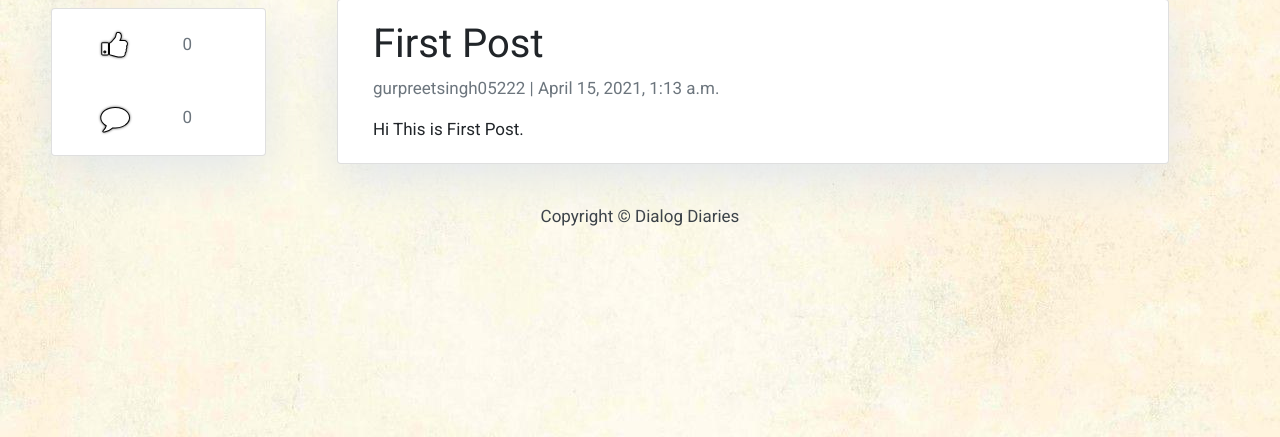
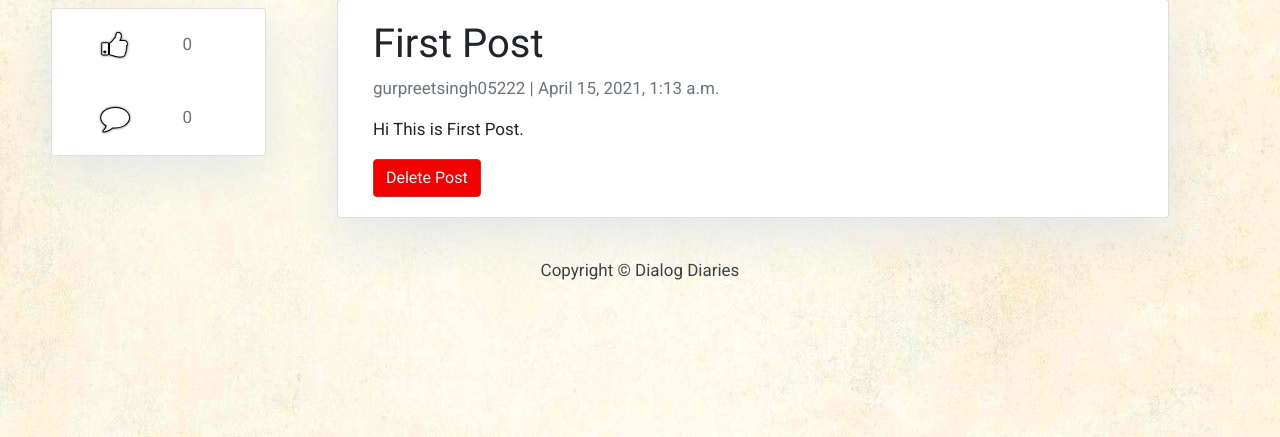
Before and after one commit to Gurpreetsingh05222/EmergingTech_Project, a Django app: a page that uses DialogDiaries/templates/post_detail.html in a window 1280 px wide. Shown: the part 203-640 px from the top of the page. Run offline with Django 3.2, Linux system fonts and the light colour scheme; data comes from the database, SQL or seed files in the repository; both versions use the stored data as it was after the commit; data that the repository does not hold is empty; some libraries are stand-ins or nearby versions.

Commit message:
added delete post functionality

```diff
--- a/DialogDiaries/blog/urls.py
+++ b/DialogDiaries/blog/urls.py
@@ -1,7 +1,5 @@
 from django.urls import path
 from . import views
-
-
 
 urlpatterns = [
     path('', views.GetAllPosts.as_view(), name='home'),
@@ -12,4 +10,5 @@ urlpatterns = [
     path('sign-in/authenticate/', views.GetUserView.LogInUser, name='authenticate'),
     #path('sign-in/authenticate/', views.GetUserView.LogInUser, name='sign_in'),
     path('<slug:slug>/', views.GetPostDetails.PostDetails, name='post_detail'),
+    path('post/<pk>/remove/', views.post_remove, name='post_remove'),
 ]
--- a/DialogDiaries/blog/views.py
+++ b/DialogDiaries/blog/views.py
@@ -1,5 +1,5 @@
 from django.http import HttpResponse
-from django.shortcuts import redirect, render
+from django.shortcuts import redirect, render, get_object_or_404
 from django.template import loader
 from django.views import generic
 from django.views.decorators.csrf import csrf_exempt
@@ -8,7 +8,6 @@ from django.contrib.auth.mixins import LoginRequiredMixin
 from .forms import PostForm
 from .models import Post, User, Comment
 from django.contrib.auth import authenticate, login, logout
-
 
 class CreatePostView(LoginRequiredMixin, generic.CreateView):
     login_url = '/sign-in'
@@ -72,3 +71,9 @@ class GetUserView(generic.TemplateView):
     def LogOut(request):
         logout(request)
         return redirect('/')
+
+
+def post_remove(request, pk):
+    post = get_object_or_404(Post, pk=pk)
+    post.delete()
+    return redirect('/')
--- a/DialogDiaries/templates/post_detail.html
+++ b/DialogDiaries/templates/post_detail.html
@@ -7,6 +7,7 @@
         <h1>{% block title %} {{ post.title }} {% endblock title %}</h1>
         <p class=" text-muted">{{ post.author }} | {{ post.created_on }}</p>
         <p class="card-text ">{{ post.content | safe }}</p>
+        <a class="btn btn-danger" href="{% url 'post_remove' pk=post.pk %}">Delete Post</a>
       </div>
     </div>
   </div>
```
Also changed, not shown: DialogDiaries/db.sqlite3.
